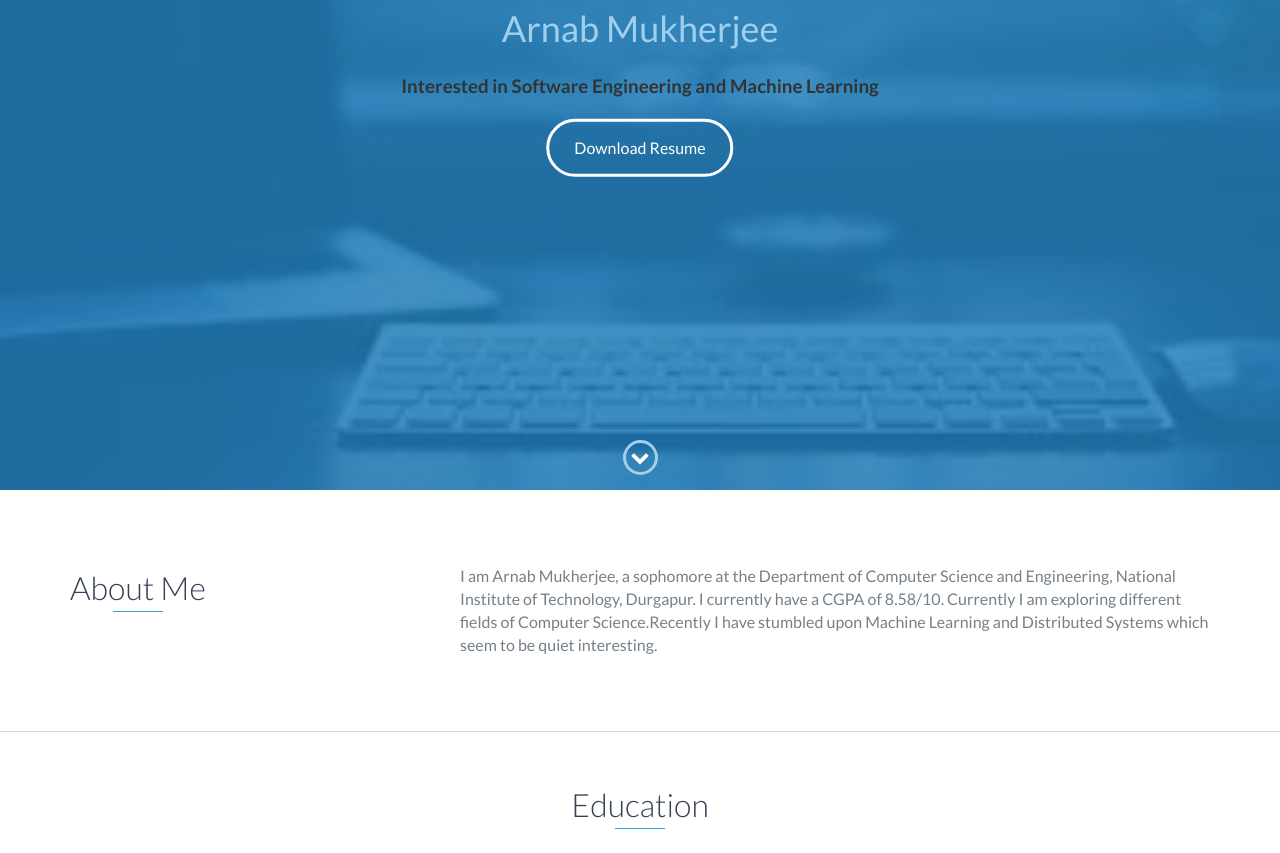
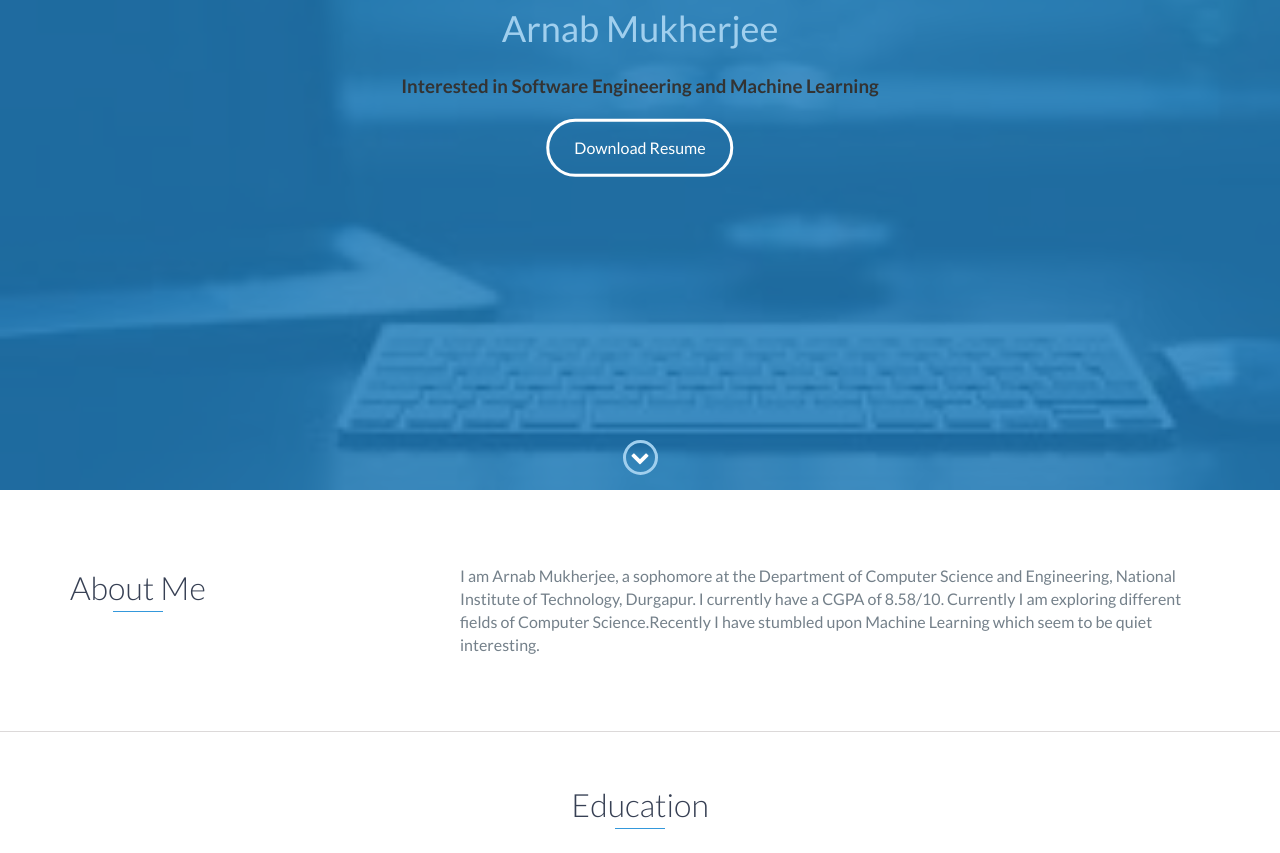
Before and after one commit to amcs1729/amcs1729.github.io, a website: page index.html in a window 1280 px wide. Shown: the part 310-1163 px from the top of the page. Drawn offline with nearby package versions, Linux system fonts and the light colour scheme.

Commit message:
Update index.html

```diff
--- a/index.html
+++ b/index.html
@@ -74,7 +74,7 @@
                 <div class="col-md-8">
                     <p>
                         I am Arnab Mukherjee, a sophomore at the Department of Computer Science and Engineering, National Institute of Technology, Durgapur. I currently have a CGPA of 8.58/10.
-			    Currently I am exploring different fields of Computer Science.Recently I have stumbled upon Machine Learning and Distributed Systems which seem to be quiet interesting.
+			    Currently I am exploring different fields of Computer Science.Recently I have stumbled upon Machine Learning which seem to be quiet interesting.
                     </p>
                 </div>
             </div>
```
